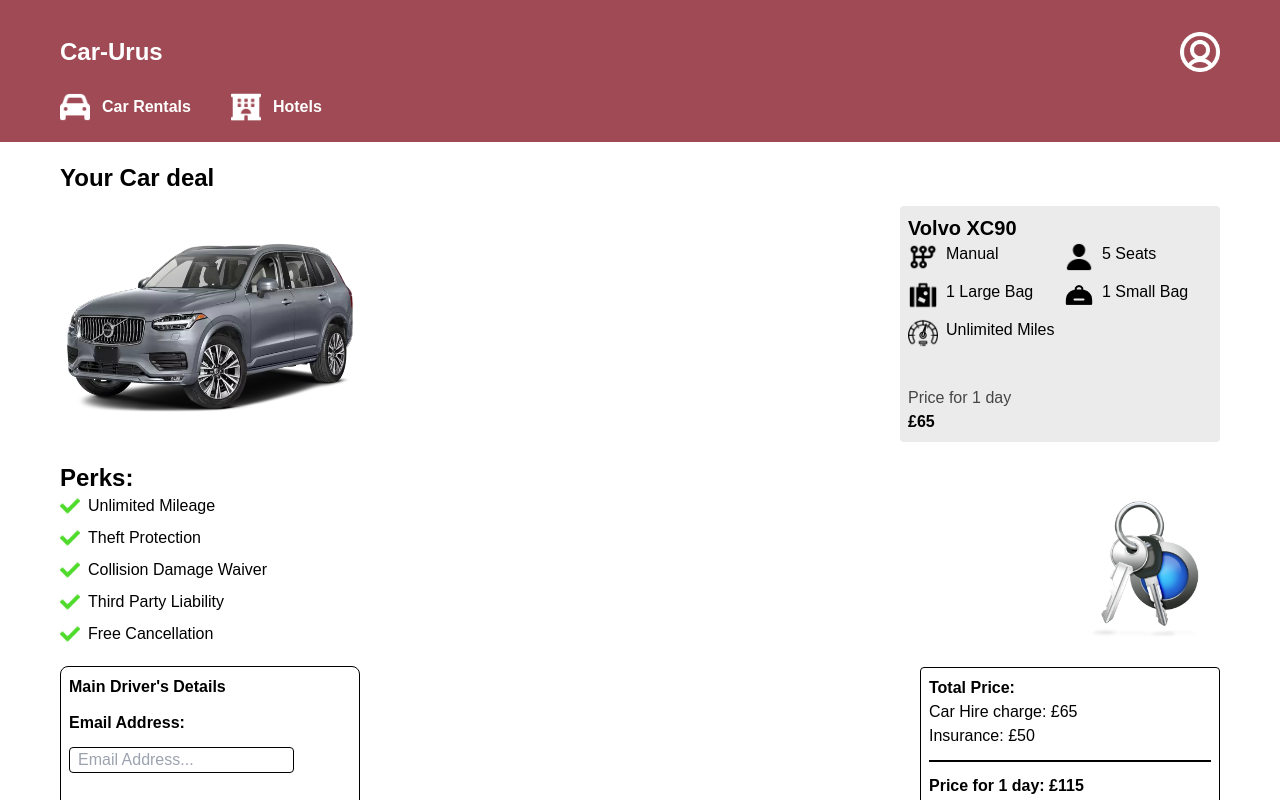
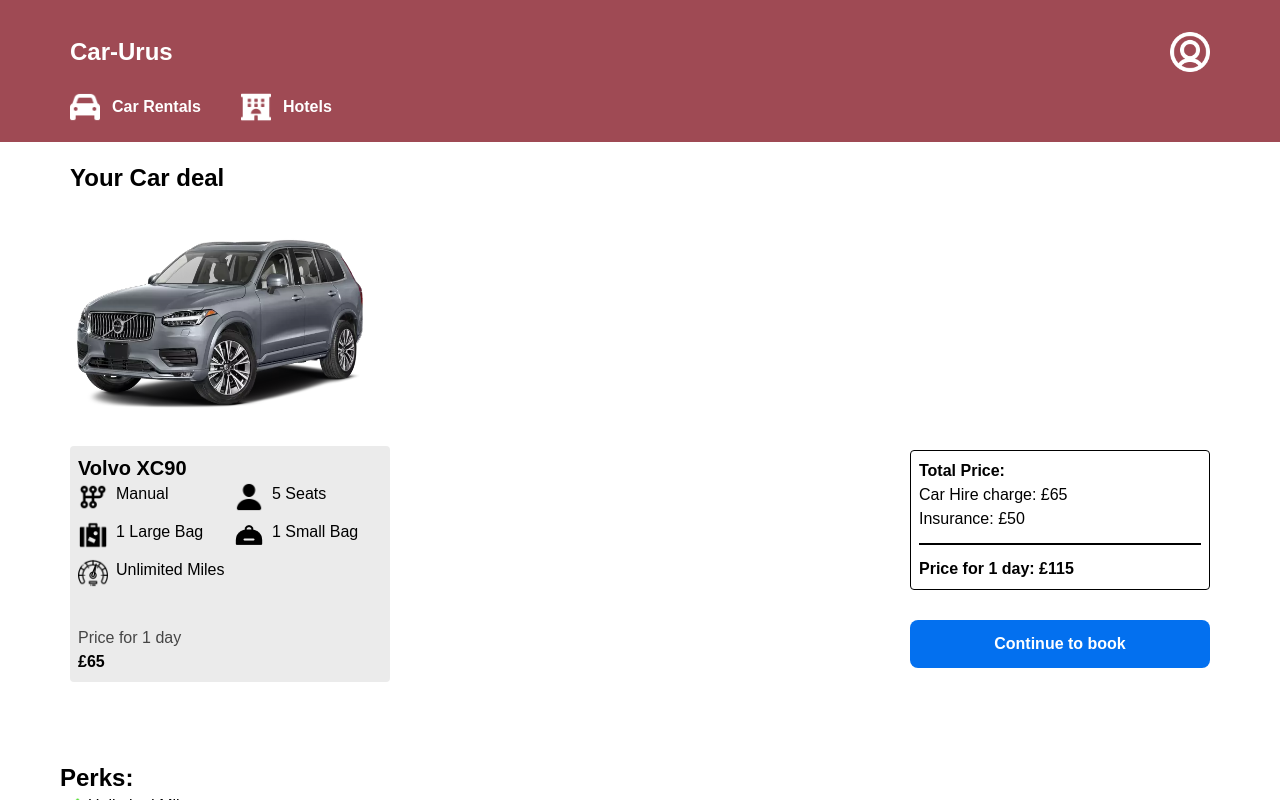
Before and after one commit to MarcioLopes451/car-urus, a React (Vite) app: page /car-urus/cars/10 in a window 1280 px wide. Shown: the top 800 px of the page. Built offline with nearby package versions, Linux system fonts and the light colour scheme.

Commit message:
add:desktop screen updated

```diff
--- a/src/components/Navbar/CarNav.jsx
+++ b/src/components/Navbar/CarNav.jsx
@@ -6,12 +6,12 @@ import { Link } from "react-router-dom";
 export default function CarNav() {
   return (
     <div className="bg-[#9F4A54] w-full text-white font-Inria-Serif z-[1] pb-5">
-      <div className="flex justify-between items-center px-[40px] pt-8 md:px-[60px]">
+      <div className="flex justify-between items-center px-[40px] pt-8 md:px-[60px] lg:px-[70px]">
         <h1 className="font-bold text-2xl">Car-Urus</h1>
         <img src={User} className="w-[40px] h-[40px]" />
       </div>
       <div className="mt-5">
-        <div className="flex items-center justify-between px-[40px] md:justify-start md:gap-10 md:px-[60px]">
+        <div className="flex items-center justify-between px-[40px] md:justify-start md:gap-10 md:px-[60px] lg:px-[70px]">
           <Link to="/car-urus/">
             <h3 className="font-semibold text-base flex gap-3 items-center">
               {" "}
--- a/src/components/Navbar/Navbar.jsx
+++ b/src/components/Navbar/Navbar.jsx
@@ -5,13 +5,13 @@ import { Link } from "react-router-dom";
 
 export default function Navbar() {
   return (
-    <div className="bg-[#9F4A54] w-full text-white font-Inria-Serif z-[1] pb-10 md:h-[350px]">
-      <div className="flex justify-between items-center px-[40px] pt-8 md:px-[60px]">
+    <div className="bg-[#9F4A54] w-full text-white font-Inria-Serif z-[1] pb-10 md:h-[350px] lg:h-[300px]">
+      <div className="flex justify-between items-center px-[40px] pt-8 md:px-[60px] lg:px-[70px]">
         <h1 className="font-bold text-2xl">Car-Urus</h1>
         <img src={User} className="w-[40px] h-[40px]" />
       </div>
       <div className="mt-5">
-        <div className="flex items-center justify-between px-[40px] md:justify-start md:gap-10 md:px-[60px]">
+        <div className="flex items-center justify-between px-[40px] md:justify-start md:gap-10 md:px-[60px] lg:px-[70px]">
           <Link to="/car-urus">
             <h3 className="font-semibold text-base flex gap-3 items-center">
               {" "}
@@ -26,8 +26,8 @@ export default function Navbar() {
         </div>
         <div className="w-full h-[1px] bg-white opacity-50 absolute top-36"></div>
       </div>
-      <div className="mt-10 px-[40px] md:px-[60px]">
-        <h1 className="font-bold text-2xl md:w-[300px]">
+      <div className="mt-10 px-[40px] md:px-[60px] lg:px-[70px]">
+        <h1 className="font-bold text-2xl md:w-[300px] lg:w-[400px]">
           Car-urus: Drive the Experience, Rent the Journey.
         </h1>
       </div>
--- a/src/components/TotalPrice/TotalPrice.jsx
+++ b/src/components/TotalPrice/TotalPrice.jsx
@@ -28,8 +28,8 @@ export default function TotalPrice({ price, cars }) {
 
   const isInputsEmpty = !emailRegex.test(email) || !first || !last;
   return (
-    <div className="mt-5 mx-[30px] md:mx-[60px]">
-      <div className="w-full border border-black rounded-lg p-2 pb-5 md:w-[300px]">
+    <div className="mt-5 mx-[30px] md:mx-[60px] lg:mx-[70px]">
+      <div className="w-full border border-black rounded-lg p-2 pb-5 md:w-[300px] lg:w-[650px]">
         <h2 className="font-semibold">Main Driver's Details</h2>
         <div className="mt-3">
           <label className="font-semibold">Email Address:</label>
@@ -69,7 +69,7 @@ export default function TotalPrice({ price, cars }) {
         </div>
       </div>
       <div className="mt-5">
-        <div className="border border-black rounded p-2 md:w-[300px]">
+        <div className="border border-black rounded p-2 md:w-[300px] lg:w-[650px]">
           <h2 className="font-semibold">Terms and Conditions</h2>
           <p>
             By clicking 'Book Now', you are confirming that you have downloaded
@@ -79,7 +79,7 @@ export default function TotalPrice({ price, cars }) {
         </div>
       </div>
       <div className="mt-5">
-        <div className="border border-black rounded p-2 md:w-[300px] md:float-right md:-mt-[525px]">
+        <div className="border border-black rounded p-2 md:w-[300px] md:float-right md:-mt-[525px] lg:-mt-[970px]">
           <h2 className="font-bold">Total Price:</h2>
           <p>Car Hire charge: £{price}</p>
           <p>Insurance: £{insurance} </p>
@@ -91,7 +91,7 @@ export default function TotalPrice({ price, cars }) {
           </p>
         </div>
       </div>
-      <div className="mt-5 mx-[30px] md:float-right  md:-mt-[350px] md:mx-0">
+      <div className="mt-5 mx-[30px] md:float-right  md:-mt-[350px] md:mx-0 lg:-mt-[800px]">
         <Link to="/car-urus/order-confirmed">
           <button
             className="bg-[#0370EF] w-full h-12 rounded-lg text-white font-bold md:w-[300px]"
--- a/src/pages/Cars/Cars.jsx
+++ b/src/pages/Cars/Cars.jsx
@@ -30,7 +30,7 @@ export default function Cars() {
     <>
       <CarNav />
       <div className="mt-5 font-Inria-Serif">
-        <div className="mt-5 mx-[30px] md:mx-[60px]">
+        <div className="mt-5 mx-[30px] md:mx-[60px] lg:mx-[70px]">
           <h2 className="font-bold text-2xl">
             Available Cars : {selectedType ? filteredCars.length : cars.length}
           </h2>
@@ -62,12 +62,12 @@ export default function Cars() {
               </div>
             </div>
           </div>
-          <div className="mt-10 flex flex-col justify-center items-center gap-5 w-full md:gap-20">
+          <div className="mt-10 flex flex-col justify-center items-center gap-5 w-full md:gap-20 lg:flex-row lg:gap-5 h-full flex-wrap lg:justify-between">
             {selectedType
               ? filteredCars.map((car) => (
                   <div
                     key={car.id}
-                    className="flex justify-between items-start flex-col md:flex-row md:gap-5 md:items-center w-full"
+                    className="flex justify-between items-start flex-col md:flex-row md:gap-5 md:items-center w-full lg:flex-col lg:justify-start lg:items-center flex-1"
                   >
                     <div>
                       <img
@@ -154,7 +154,7 @@ export default function Cars() {
               : cars.map((car) => (
                   <div
                     key={car.id}
-                    className="flex justify-between items-start flex-col md:flex-row md:gap-5 md:items-center w-full"
+                    className="flex justify-between items-start flex-col md:flex-row md:gap-5 md:items-center w-full lg:flex-col lg:justify-start lg:items-center flex-1"
                   >
                     <div>
                       <img
--- a/src/pages/Cars/SelectedCar.jsx
+++ b/src/pages/Cars/SelectedCar.jsx
@@ -29,9 +29,9 @@ export default function SelectedCar() {
     <>
       <CarNav />
       <div className="mt-5 font-Inria-Serif">
-        <div className="mt-5 mx-[30px] md:mx-[60px]">
+        <div className="mt-5 mx-[30px] md:mx-[60px] lg:mx-[70px]">
           <h2 className="font-bold text-2xl">Your Car deal</h2>
-          <div className="flex justify-between items-start flex-col md:flex-row md:gap-5 md:items-center w-full mt-5">
+          <div className="flex justify-between items-start flex-col md:flex-row md:gap-5 md:items-center w-full mt-5 lg:justify-normal lg:flex-col lg:items-start">
             <div>
               <img
                 src={productData.images}
@@ -110,9 +110,9 @@ export default function SelectedCar() {
           </div>
         </div>
 
-        <div className="mt-5 mx-[30px] md:mx-[60px]">
+        <div className="mt-5 mx-[30px] md:mx-[60px] lg:mt-20">
           <h2 className="font-semibold text-2xl">Perks:</h2>
-          <div className="flex justify-between">
+          <div className="flex justify-between lg:justify-normal lg:gap-80">
             <div className="flex flex-col items-start gap-2">
               {productData.extraDetails.perks.map((perk) => (
                 <div key={perk} className="flex gap-2 items-center">
--- a/src/pages/Home/Home.jsx
+++ b/src/pages/Home/Home.jsx
@@ -14,15 +14,15 @@ export default function Home() {
     <>
       <Navbar />
       <Search />
-      <div className="mt-10 mx-[40px] font-Inria-Serif md:mx-[60px]">
+      <div className="mt-10 mx-[40px] font-Inria-Serif md:mx-[60px] lg:mx-[70px]">
         <h2 className="font-bold text-2xl">Popular Cars</h2>
-        <div className=" mt-5 flex flex-col justify-center items-center gap-5 w-full md:gap-20">
+        <div className="mt-5 flex flex-col justify-center items-center gap-5 w-full md:gap-20 lg:flex-row lg:gap-5 h-full flex-wrap lg:justify-between">
           {carData
             .filter((a) => a.details.gearbox === "Automatic")
             .map((car) => (
               <div
                 key={car.id}
-                className="flex justify-between items-start flex-col md:flex-row md:gap-5 md:items-center w-full"
+                className="flex justify-between items-start flex-col md:flex-row md:gap-5 md:items-center w-full lg:flex-col lg:justify-start lg:items-center flex-1"
               >
                 <div>
                   <img
--- a/src/pages/OrderConfirmed/OrderConfirmed.jsx
+++ b/src/pages/OrderConfirmed/OrderConfirmed.jsx
@@ -15,7 +15,7 @@ export default function OrderConfirmed() {
   return (
     <div>
       <CarNav />
-      <div className="mt-5 mx-[40px] font-Inria-Serif">
+      <div className="mt-5 mx-[40px] font-Inria-Serif lg:mx-[70px]">
         <h2 className="font-bold text-2xl">Confirm Your Order</h2>
         <p>You have selected the following car for rental:</p>
         {cars && (
```
Also changed, not shown: src/components/Search/Search.jsx (+6 -6 lines).
